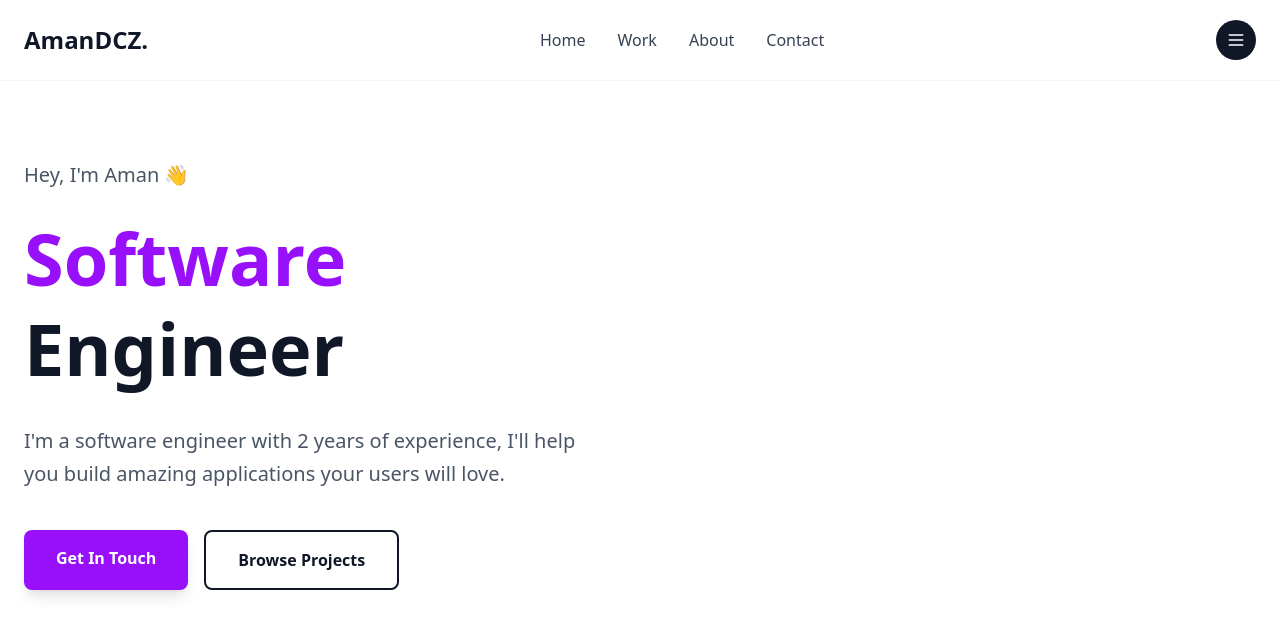
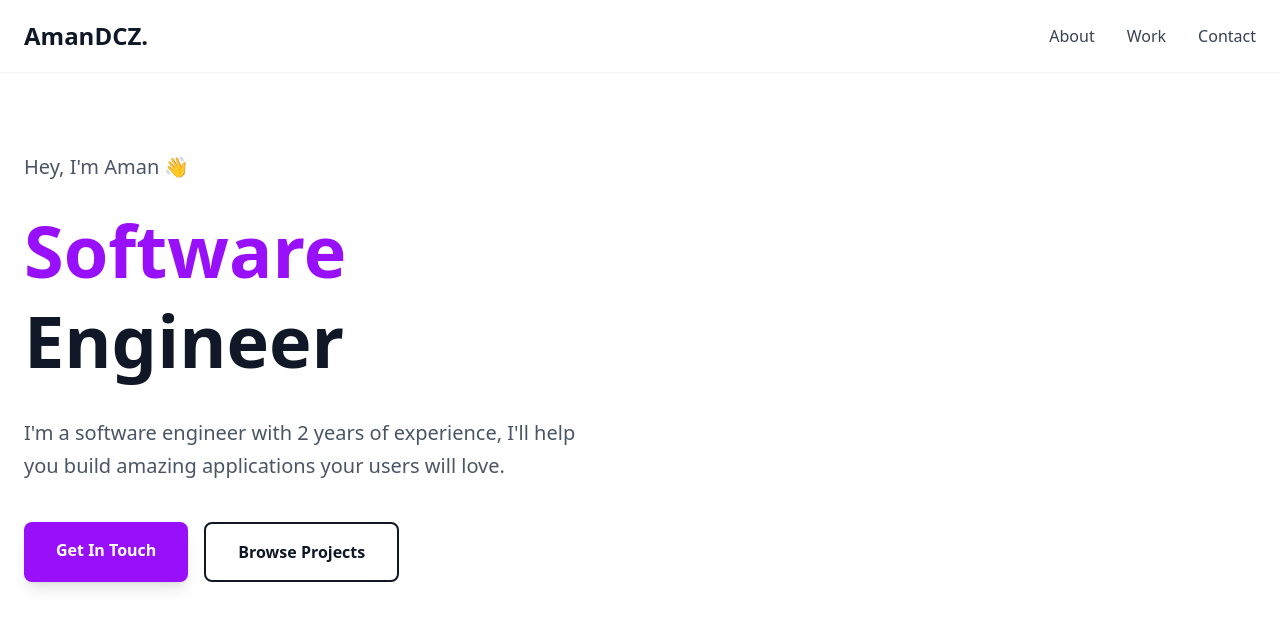
Before and after one commit to Aman-11381/portfolio-website, a React (Vite) app: page / in a window 1280 px wide. Shown: the top 636 px of the page. Built offline with nearby package versions, Linux system fonts and the light colour scheme.

Commit message:
Fix links on the navigation bar

```diff
--- a/src/components/Navigation.tsx
+++ b/src/components/Navigation.tsx
@@ -11,12 +11,12 @@ function Navigation() {
           </Link>
 
           {/* Navigation links in the center */}
-          <div className="hidden md:flex items-center space-x-8">
+          <div className="flex items-center space-x-8">
             <Link
-              to="/"
+              to="/about"
               className="text-gray-700 hover:text-purple-600 transition-colors font-medium"
             >
-              Home
+              About
             </Link>
             <Link
               to="/work"
@@ -25,38 +25,12 @@ function Navigation() {
               Work
             </Link>
             <Link
-              to="/about"
-              className="text-gray-700 hover:text-purple-600 transition-colors font-medium"
-            >
-              About
-            </Link>
-            <Link
               to="/contact"
               className="text-gray-700 hover:text-purple-600 transition-colors font-medium"
             >
               Contact
             </Link>
           </div>
-
-          {/* Menu button on the right */}
-          <button
-            className="w-10 h-10 rounded-full bg-gray-900 flex items-center justify-center hover:bg-gray-800 transition-colors"
-            aria-label="Menu"
-          >
-            <svg
-              className="w-5 h-5 text-white"
-              fill="none"
-              stroke="currentColor"
-              viewBox="0 0 24 24"
-            >
-              <path
-                strokeLinecap="round"
-                strokeLinejoin="round"
-                strokeWidth={2}
-                d="M4 6h16M4 12h16M4 18h16"
-              />
-            </svg>
-          </button>
         </div>
       </div>
     </nav>
```
